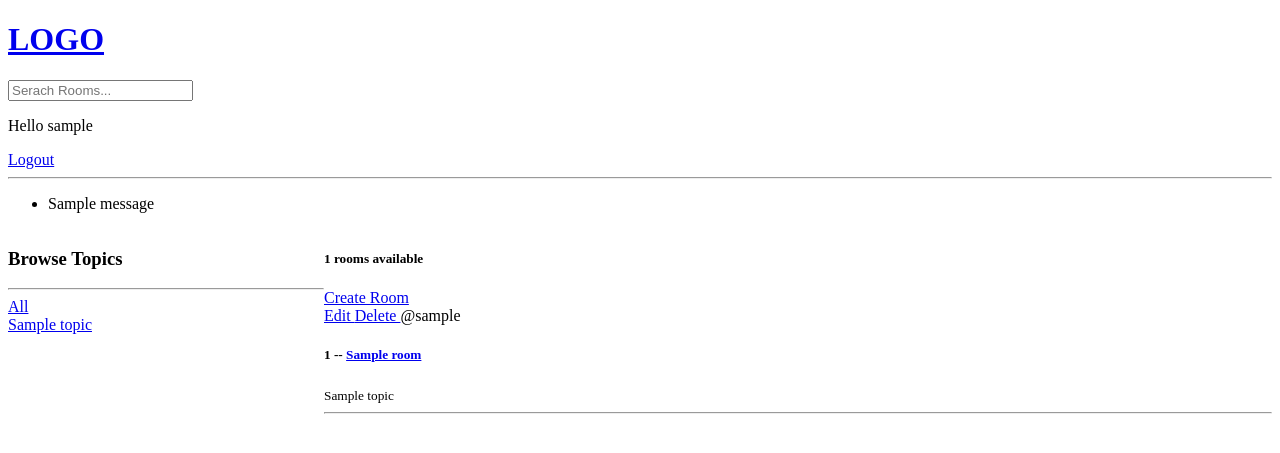
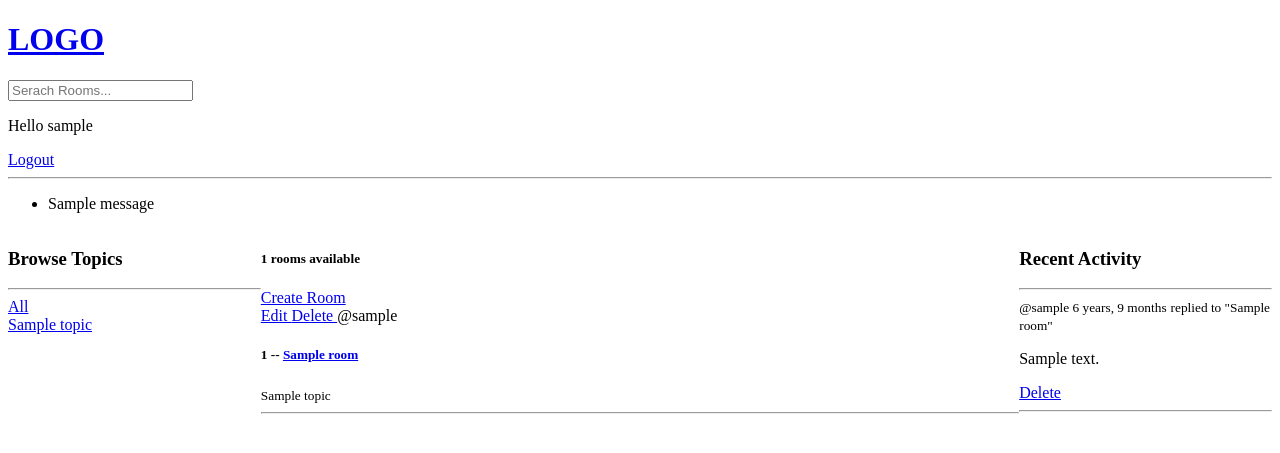
Before and after one commit to SAKIB0004/Study-Bud-Django-Course, a Django app: page / in a window 1280 px wide. Shown: the top 453 px of the page. Run offline with Django 5.2, Linux system fonts and the light colour scheme; a user stored in the database is signed in; tables that the repository leaves empty hold one stand-in row (values such as "Sample post"); one stand-in notice (Sample message) is shown.

Commit message:
ADD Activity Feed

```diff
--- a/base/models.py
+++ b/base/models.py
@@ -33,5 +33,8 @@ class Message(models.Model):
     updated = models.DateTimeField(auto_now=True)
     created = models.DateTimeField(auto_now_add=True)
 
+    class Meta:
+        ordering = ['-updated', '-created']
+
     def __str__(self):
         return self.body[0:50]
--- /dev/null
+++ b/base/templates/base/activity_component.html
@@ -0,0 +1,13 @@
+<h3>Recent Activity</h3>
+<hr>
+{% for message in room_messages %}
+    <div>
+        <small>@{{message.user}} {{message.created|timesince}}</small>
+        <small> replied to "{{message.room}}"</small>
+        <p>{{message}}</p>
+        {% if request.user == message.user %}
+        <a href="{% url 'delete_message' message.id %}">Delete</a>
+        {% endif %}
+        <hr>
+    </div>
+{% endfor %}
--- /dev/null
+++ b/base/templates/base/feed_component.html
@@ -0,0 +1,14 @@
+<div>
+    {%  for room in rooms %}
+    <div>
+        {% if request.user == room.host %}
+        <a href="{% url 'update_room' room.id %}"> Edit </a>
+        <a href="{% url 'delete_room' room.id %}"> Delete </a>
+        {% endif %}
+        <span> @{{room.host.username}}</span>
+        <h5>{{room.id}} -- <a href="{% url 'room' room.id %}">{{room.name}}</a></h5>
+        <small>{{room.topic.name}}</small>
+        <hr>
+    </div>
+    {% endfor %}
+</div>
--- a/base/templates/base/home.html
+++ b/base/templates/base/home.html
@@ -5,7 +5,7 @@
 <style>
     .home-container{
         display: grid;
-        grid-template-columns: 1fr 3fr;
+        grid-template-columns: 1fr 3fr 1fr;
     }
 </style>
 
@@ -13,35 +13,18 @@
 <div class="home-container">
 
     <div>
-        <h3>Browse Topics</h3>
-        <hr>
-        <div>
-            <a href="{% url 'home' %}">All</a>
-        </div>
-        {% for topic in topics %}
-        <div>
-            <a href="{% url 'home' %}?q={{topic.name}}">{{topic.name}}</a>
-        </div>
-        {% endfor %}
+        {% include 'base/topics_component.html'%}
     </div>
 
     <div>
         <h5>{{room_count}} rooms available</h5>
         <a href=" {% url 'create_room' %}">Create Room</a>
-        <div>
-            {%  for room in rooms %}
-            <div>
-                {% if request.user == room.host %}
-                <a href="{% url 'update_room' room.id %}"> Edit </a>
-                <a href="{% url 'delete_room' room.id %}"> Delete </a>
-                {% endif %}
-                <span> @{{room.host.username}}</span>
-                <h5>{{room.id}} -- <a href="{% url 'room' room.id %}">{{room.name}}</a></h5>
-                <small>{{room.topic.name}}</small>
-                <hr>
-            </div>
-            {% endfor %}
-        </div>
+
+        {% include 'base/feed_component.html' %}
+    </div>
+
+    <div>
+        {% include 'base/activity_component.html' %}
     </div>
 
 </div>
--- /dev/null
+++ b/base/templates/base/topics_component.html
@@ -0,0 +1,10 @@
+<h3>Browse Topics</h3>
+<hr>
+<div>
+    <a href="{% url 'home' %}">All</a>
+</div>
+{% for topic in topics %}
+<div>
+    <a href="{% url 'home' %}?q={{topic.name}}">{{topic.name}}</a>
+</div>
+{% endfor %}
--- a/base/views.py
+++ b/base/views.py
@@ -72,12 +72,15 @@ def home(request):
     )
     topics = Topic.objects.all()
     room_count = rooms.count()
-    context = {'rooms': rooms, 'topics': topics, 'room_count': room_count}
+    room_messages = Message.objects.filter(Q(room__topic__name__icontains = q))
+
+    context = {'rooms': rooms, 'topics': topics,
+               'room_count': room_count, 'room_messages': room_messages}
     return render(request, 'base/home.html', context)
 
 def room(request, pk):
     room = Room.objects.get(id=pk)
-    room_messages = room.message_set.all().order_by('-created') # Many to One Relationship use _set.all()
+    room_messages = room.message_set.all() # Many to One Relationship use _set.all()
     participants = room.participants.all() # Many to many relationship use .all()
     if request.method == 'POST':
         message = Message.objects.create(
```
